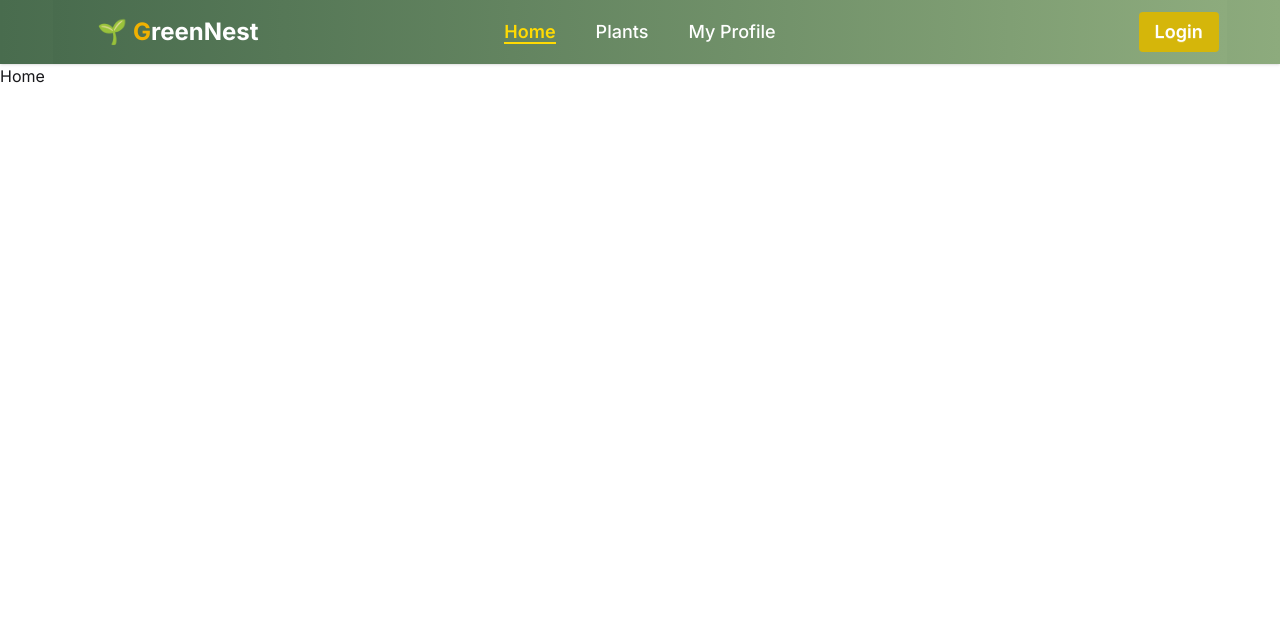
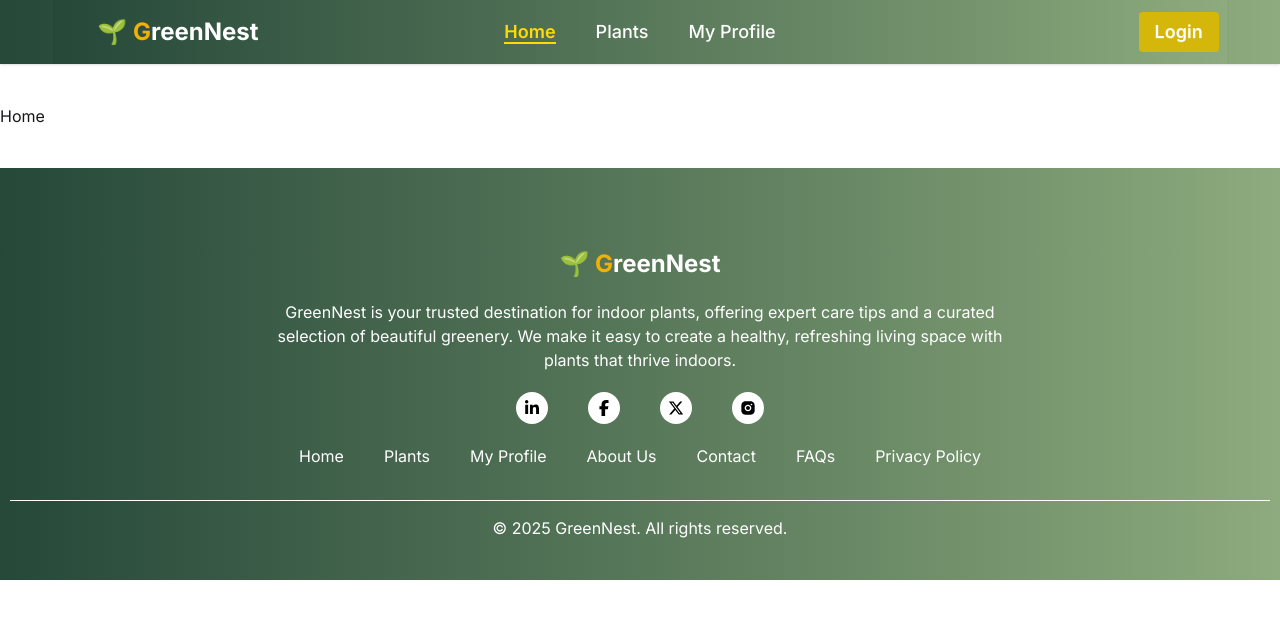
Before and after one commit to Antor-Chowdhury/GreenNest, a React (Vite) app: page / in a window 1280 px wide. Shown: the top 618 px of the page. Built offline with nearby package versions, Linux system fonts and the light colour scheme.

Commit message:
added Footer

```diff
--- /dev/null
+++ b/src/components/Footer.jsx
@@ -0,0 +1,69 @@
+import React from "react";
+import { Link } from "react-router";
+
+import { FaLinkedinIn } from "react-icons/fa6";
+import { FaFacebookF } from "react-icons/fa6";
+import { RiInstagramFill } from "react-icons/ri";
+import { FaXTwitter } from "react-icons/fa6";
+
+const Footer = () => {
+  const links = (
+    <>
+      <Link to="/">Home</Link>
+      <Link to="/plants">Plants</Link>
+      <Link to="/profile">My Profile</Link>
+      <Link to="#">About Us</Link>
+      <Link to="#">Contact</Link>
+      <Link to="#">FAQs</Link>
+      <Link to="#">Privacy Policy</Link>
+    </>
+  );
+  return (
+    <div className="flex flex-col items-center justify-center bg-linear-to-r from-[#264839] to-[#8dab7d] text-white pt-20 pb-10 text-center px-2.5 mt-10">
+      <Link to="/" className="flex items-center gap-1">
+        <h1 className="text-lg md:text-2xl font-bold">
+          🌱 <span className="text-yellow-500">G</span>reenNest
+        </h1>
+      </Link>
+      <p className="my-5 max-w-3xl">
+        GreenNest is your trusted destination for indoor plants, offering expert
+        care tips and a curated selection of beautiful greenery. We make it easy
+        to create a healthy, refreshing living space with plants that thrive
+        indoors.
+      </p>
+      <div className="flex items-center justify-center gap-10 flex-wrap mb-5">
+        <a
+          href="#"
+          className="bg-white w-8 h-8 rounded-full flex items-center justify-center text-black"
+        >
+          <FaLinkedinIn />
+        </a>
+        <a
+          href="#"
+          className="bg-white w-8 h-8 rounded-full flex items-center justify-center text-black"
+        >
+          <FaFacebookF />
+        </a>
+        <a
+          href="#"
+          className="bg-white w-8 h-8 rounded-full flex items-center justify-center text-black"
+        >
+          <FaXTwitter />
+        </a>
+        <a
+          href="#"
+          className="bg-white w-8 h-8 rounded-full flex items-center justify-center text-black"
+        >
+          <RiInstagramFill />
+        </a>
+      </div>
+      <div className="flex items-center justify-center gap-10 flex-wrap">
+        {links}
+      </div>
+      <hr className="w-full h-2 text-white mt-8 mb-2" />
+      <p>© 2025 GreenNest. All rights reserved.</p>
+    </div>
+  );
+};
+
+export default Footer;
--- a/src/components/Navbar.jsx
+++ b/src/components/Navbar.jsx
@@ -40,8 +40,8 @@ const NavBar = () => {
     </>
   );
   return (
-    <div className="shadow-sm bg-linear-to-r from-[#496c4e] to-[#8dab7d]">
-      <div className="navbar bg-linear-to-r from-[#496c4e] to-[#8dab7d] max-w-11/12 mx-auto">
+    <div className="shadow-sm bg-linear-to-r from-[#264839] to-[#8dab7d] mb-10">
+      <div className="navbar bg-linear-to-r from-[#264839] to-[#8dab7d] max-w-11/12 mx-auto">
         <div className="navbar-start">
           <div className="dropdown">
             <div
--- a/src/root/RootLayout.jsx
+++ b/src/root/RootLayout.jsx
@@ -1,12 +1,14 @@
 import React from "react";
 import { Outlet } from "react-router";
 import Navbar from "../components/Navbar";
+import Footer from "../components/Footer";
 
 const RootLayout = () => {
   return (
     <div>
       <Navbar></Navbar>
       <Outlet></Outlet>
+      <Footer></Footer>
     </div>
   );
 };
```
